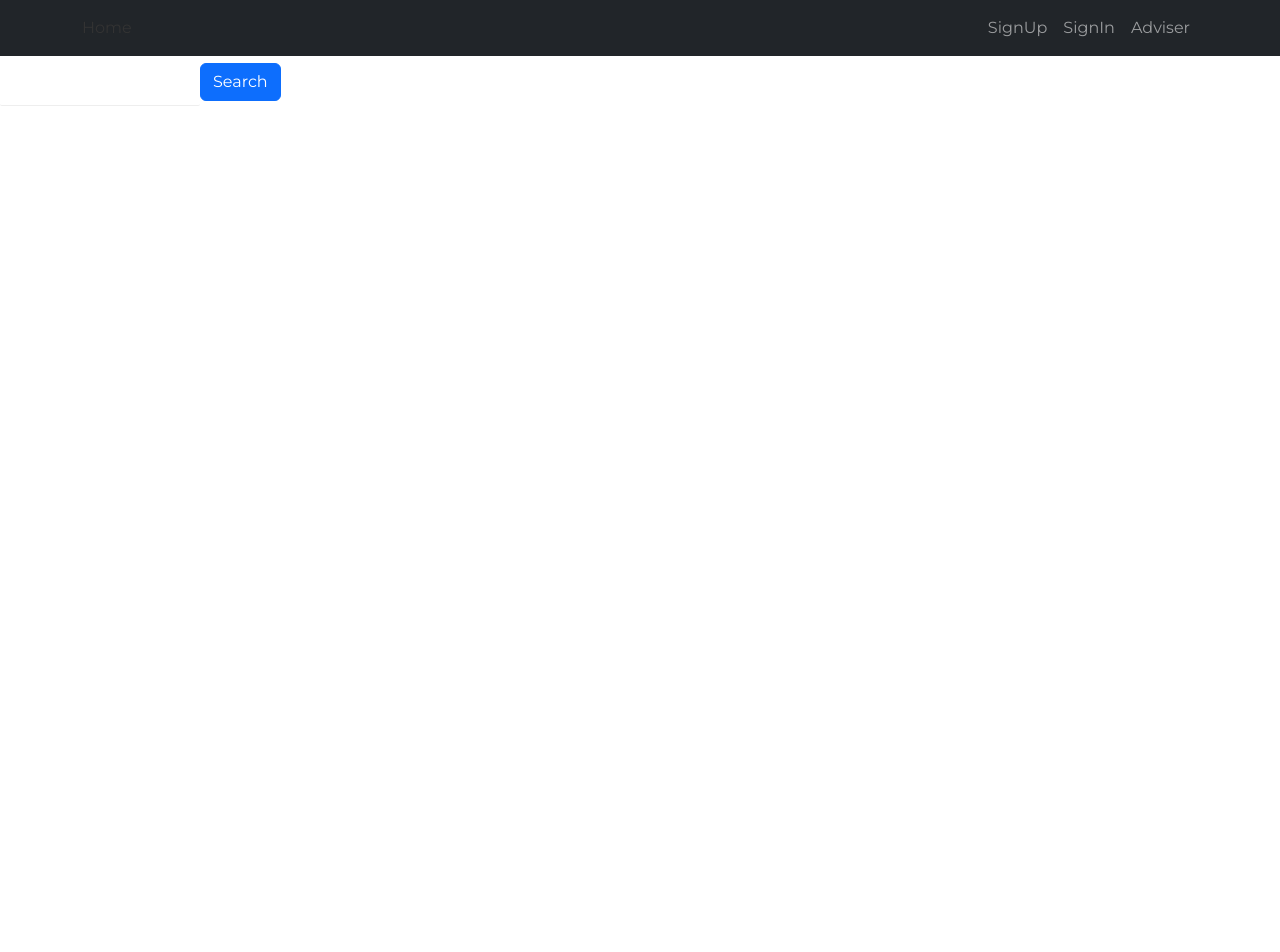
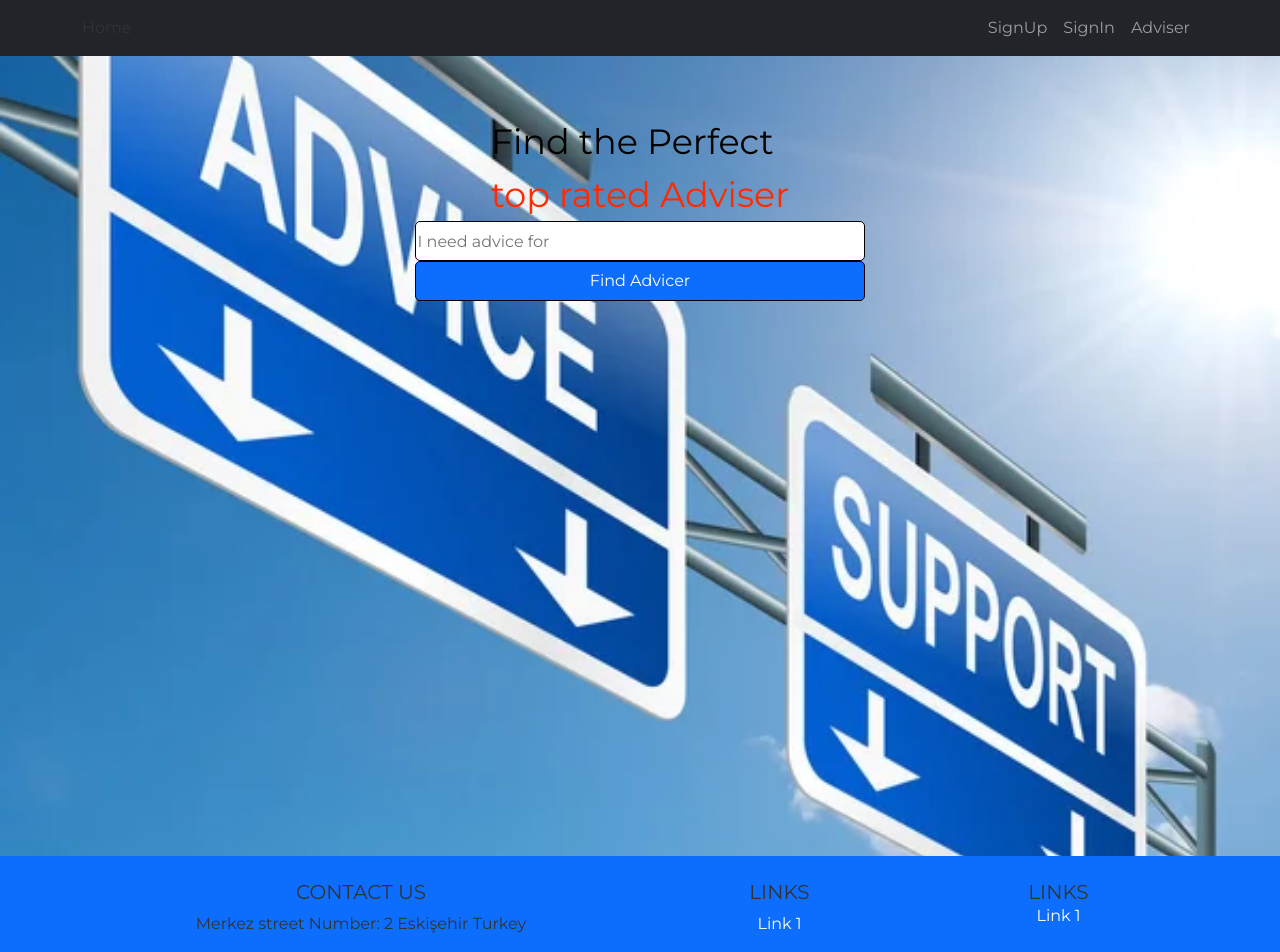
Before and after one commit to ibrahimkuscu1/Final-My-advicer, a React (Create React App) app in the folder Frondend/my-app/: page / in a window 1280 px wide. Shown: the top 952 px of the page. Before the commit the page ends 800 px from the top, so only its background shows below. Built offline with nearby package versions, Linux system fonts and the light colour scheme.

Commit message:
home page, footer design

```diff
--- a/Frondend/my-app/package.json
+++ b/Frondend/my-app/package.json
@@ -12,6 +12,7 @@
     "@testing-library/user-event": "^13.5.0",
     "axios": "^1.1.2",
     "bootstrap": "^5.2.2",
+    "mdb-react-ui-kit": "^5.0.0",
     "react": "^18.2.0",
     "react-bootstrap": "^2.5.0",
     "react-dom": "^18.2.0",
--- a/Frondend/my-app/src/App.js
+++ b/Frondend/my-app/src/App.js
@@ -1,5 +1,7 @@
 import React from 'react';
 import {BrowserRouter as Router, Routes, Route} from 'react-router-dom';
+
+
 
 
 // importing Navbar Link Components
@@ -12,6 +14,7 @@ import Navbar from "./components/navbar"
 import AdviserPage from './components/adviserPage';
 import Dashboard from"./components/dashboard";
 import Chatroom from './components/chatroom';
+import Footer from "./components/Footer"
 import io from "socket.io-client"
 
 function App() {
@@ -44,7 +47,7 @@ function App() {
 return (
 
 <Router className = "container">
-<Navbar />
+<Navbar  />
 <Routes className = "pageContainer">
 <Route
       path='/' element= {<Home />}>
@@ -70,6 +73,7 @@ return (
       path='/chatroom/:id' element={<Chatroom socket={socket} />}>
 </Route>
 </Routes>
+<Footer/>
 </Router>
   );
 }
--- /dev/null
+++ b/Frondend/my-app/src/components/Footer.js
@@ -0,0 +1,58 @@
+
+import React from 'react';
+import {
+  MDBFooter,
+  MDBContainer,
+  MDBCol,
+  MDBRow,
+} from 'mdb-react-ui-kit';
+
+export default function App() {
+  return (
+    <MDBFooter bgColor='primary' className='text-white text-center text-lg-left'>
+      <MDBContainer className='p-4'>
+        <MDBRow>
+          <MDBCol lg='6' md='12' className='mb-4 mb-md-0'>
+            <h5 className='text-uppercase'>Contact Us</h5>
+
+            <p>
+              Merkez street Number: 2 Eskişehir Turkey
+            </p>
+          </MDBCol>
+
+          <MDBCol lg='3' md='6' className='mb-4 mb-md-0'>
+            <h5 className='text-uppercase'>Links</h5>
+
+            <ul className='list-unstyled mb-0'>
+              <li>
+                <a href='#!' className='text-white'>
+                  Link 1
+                </a>
+              </li>
+            </ul>
+          </MDBCol>
+
+          <MDBCol lg='3' md='6' className='mb-4 mb-md-0'>
+            <h5 className='text-uppercase mb-0'>Links</h5>
+
+            <ul className='list-unstyled'>
+              <li>
+                <a href='#!' className='text-white'>
+                  Link 1
+                </a>
+              </li>
+
+            </ul>
+          </MDBCol>
+        </MDBRow>
+      </MDBContainer>
+
+      <div className='text-center p-3' style={{ backgroundColor: 'rgba(0, 0, 0, 0.2)' }}>
+        &copy; {new Date().getFullYear()} Copyright:{' '}
+        <a className='text-white' >
+          MyAdviser.com
+        </a>
+      </div>
+    </MDBFooter>
+  );
+}
--- a/Frondend/my-app/src/components/home.js
+++ b/Frondend/my-app/src/components/home.js
@@ -2,9 +2,12 @@ import Search from "./search"
 
 export default function Home() {
     return (
-        <>
-        <Search/>
-        </>
+        <div className="main">
+            <div className="bg">
+            <Search/>
+            </div>
+
+        </div>
 
     )
 }
--- a/Frondend/my-app/src/components/search.js
+++ b/Frondend/my-app/src/components/search.js
@@ -22,17 +22,27 @@ export default function Search(props) {
     }
 
   return (
-    <div>
-    <div>
+    <div className="searchContainer">
+    <div className="content">
+      <span className="head1">Find the Perfect</span>
+      <br></br>
+      <span className="head2">top rated Adviser</span>
+    </div>
+    <div className="SearchBar">
     <input
+    className="searchInput"
     value={name}
+    placeholder="I need advice for"
     onChange={(e) => setName(e.target.value)}
-    style={{width:"200px", height:"50px"}}>
+    >
     </input>
-    <Button onClick={adviserSearch} variant="primary">Search</Button>{' '}
+
+    </div>
+    <div className="btnBox">
+    <Button onClick={adviserSearch} className="btn" variant="primary">Find Advicer</Button>{' '}
     </div>
 
-    <>
+    <div>
             {infos.map(infos =>
             <div key={infos._id}>
                 <h1 onClick={()=>redirect(infos._id)} style={{margin:"10px",cursor:"pointer", border:"solid 1px black", padding:"5px"}}
@@ -43,7 +53,7 @@ export default function Search(props) {
 
                 </div>
                 )}
-            </>
+            </div>
 
     </div>
   );
--- a/Frondend/my-app/src/index.js
+++ b/Frondend/my-app/src/index.js
@@ -3,6 +3,9 @@ import ReactDOM from 'react-dom/client';
 import App from './App';
 import "./style/common.css"
 import "./style/chatroom.css"
+import "./style/home.css"
+import "./style/search.css"
+import "mdb-react-ui-kit"
 
 
 
--- /dev/null
+++ b/Frondend/my-app/src/style/home.css
@@ -0,0 +1,16 @@
+.main{
+    width: 100vw;
+    height: 100vh;
+
+
+}
+
+.bg{
+
+    background-image: url("../images/depositphotos_11244278-stock-photo-support-and-advice.jpg");
+    height:100%;
+    background-position: center;
+    background-repeat: no-repeat;
+    position: relative;
+    background-size: cover;
+}
--- /dev/null
+++ b/Frondend/my-app/src/style/search.css
@@ -0,0 +1,37 @@
+.searchBar{
+
+}
+
+.searchContainer{
+    display: flex;
+    flex-direction: column;
+    align-items: center;
+    padding-top: 60px;
+}
+
+.content{
+    font-size: 35px;
+}
+
+.head1{
+    color: black;
+}
+
+.head2{
+    color:rgb(255, 42, 0)
+}
+
+.searchInput{
+
+    height: 40px;
+    width: 450px;
+    border: 1px solid black;
+    border-radius: 5px;
+}
+
+.btn{
+    height: 40px;
+    width: 450px;
+    border: 1px solid black;
+    border-radius: 5px;
+}
```
Also changed, not shown: Frondend/my-app/src/components/SocialMedia.js (added, +12 -0 lines), Frondend/my-app/src/images/depositphotos_11244278-stock-photo-support-and-advice.jpg (added), 1 other file (tests, documents, lock files or other folders).
